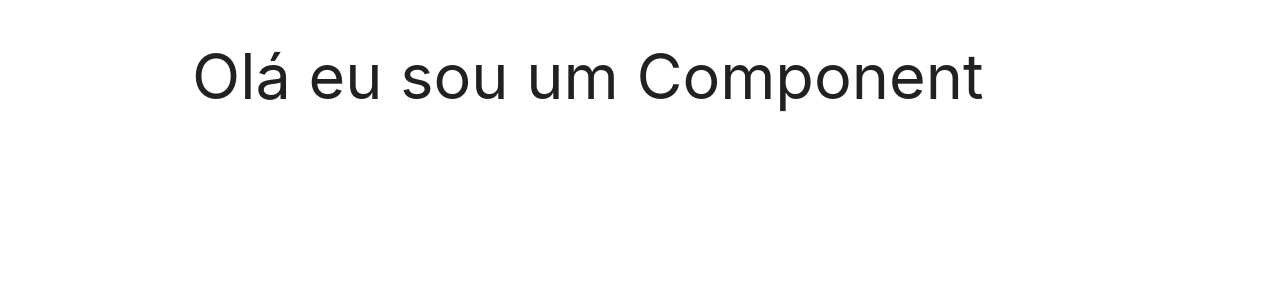
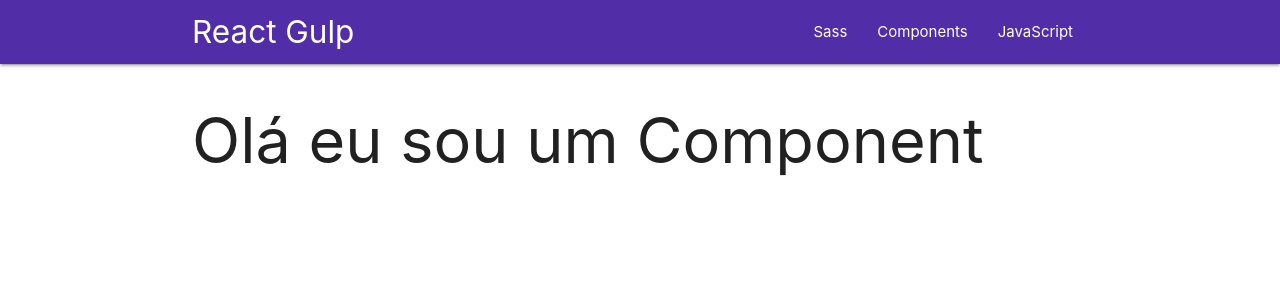
Before and after one commit to rovianvieceli/react_gulp, a React app: page / in a window 1280 px wide. Shown: the top 300 px of the page. Built offline with nearby package versions, Linux system fonts and the light colour scheme.

Commit message:
Component navbar with props TITLE and COLOR

```diff
--- a/src/app.jsx
+++ b/src/app.jsx
@@ -1,10 +1,15 @@
 import ReactDOM from 'react-dom';
 import React from 'react';
-import Title from './components/title';
+
+import Title from './components/title/index';
+import Navbar from './components/navbar/index';
 
 const App = (
-    <div className="container">
-        <Title />
+    <div className="root">
+        <Navbar title="React Gulp" color="deep-purple darken-2" />
+        <div className="container">
+            <Title />
+        </div>
     </div>
 )
 
--- /dev/null
+++ b/src/components/navbar/index.jsx
@@ -0,0 +1,23 @@
+import React from 'react';
+
+class Navbar extends React.Component {
+    render() {
+        const { title, color } = this.props;
+        return (
+            <nav>
+                <div className={`nav-wrapper ${color}`}>
+                    <div className="container">
+                        <a href="#" className="brand-logo">{title}</a>
+                        <ul id="nav-mobile" className="right">
+                            <li><a href="sass.html">Sass</a></li>
+                            <li><a href="badges.html">Components</a></li>
+                            <li><a href="collapsible.html">JavaScript</a></li>
+                        </ul>
+                    </div>
+                </div>
+            </nav>
+        )
+    }
+}
+
+export default Navbar;
--- a/src/components/title/index.jsx
+++ b/src/components/title/index.jsx
@@ -1,7 +1,9 @@
 import React from 'react';
 
-export default class Title extends React.Component {
+class Title extends React.Component {
     render() {
         return <h1>Olá eu sou um Component</h1>;
     }
 }
+
+export default Title;
```
